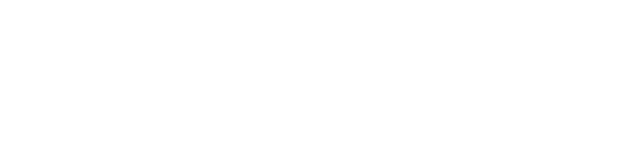
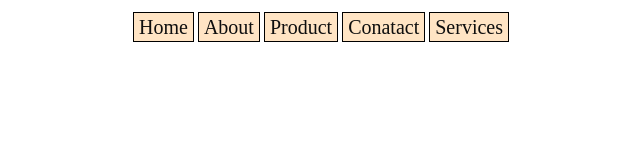
Before and after one commit to farukulWD/html5, a plain HTML site: page index.html in a window 1280 px wide. Shown: the whole page, without its empty margins (339-979 px from the left). Drawn offline with Linux system fonts and the light colour scheme.

Commit message:
Nabbar add

```diff
--- a/index.html
+++ b/index.html
@@ -8,6 +8,17 @@
     <link rel="stylesheet" href="style.css">
 </head>
 <body>
-
+    <!-- Navber test -->
+    <header>
+        <nav class="navbar">
+            <ul>
+                <li><a href="#">Home</a></li>
+                <li><a href="#">About</a></li>
+                <li><a href="#">Product</a></li>
+                <li><a href="#">Conatact</a></li>
+                <li><a href="#">Services</a></li>
+            </ul>
+        </nav>
+    </header>
 </body>
 </html>
--- a/style.css
+++ b/style.css
@@ -0,0 +1,25 @@
+.navbar{
+    text-align: center;
+}
+ul{
+    display: flex;
+    justify-content: center;
+}
+ul li{
+    display: inline-block;
+
+}
+ul li a{
+    text-decoration: none;
+    color: rgb(14, 14, 14);
+    margin:0 2px;
+    padding: 3px 5px;
+    background-color: bisque;
+    font-size: 20px;
+    border: 1px solid black;
+}
+ul li a:hover{
+    color: bisque;
+    background-color: black;
+    border: 1px solid bisque;
+}
```
